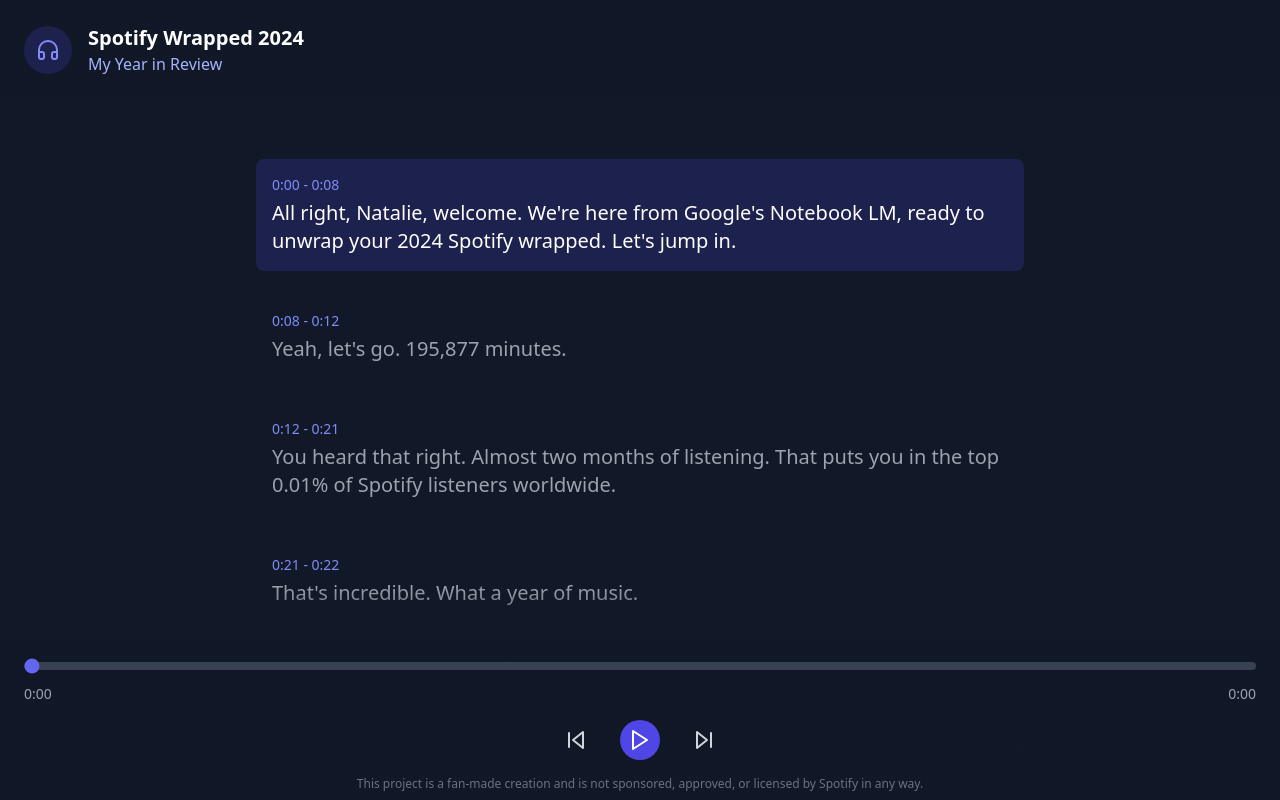
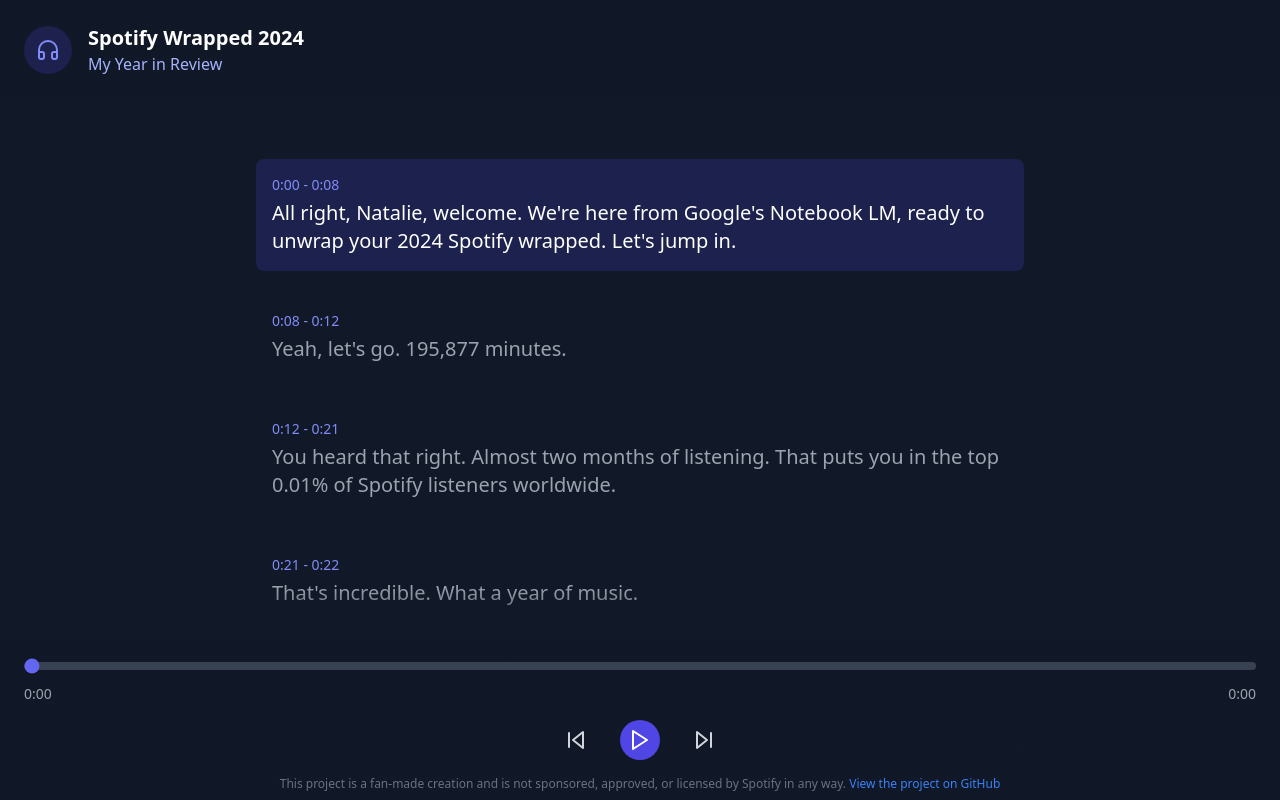
Before and after one commit to espeon/wrapped-viewer, a React (Vite) app: page / in a window 1280 px wide. Built offline with nearby package versions, Linux system fonts and the light colour scheme.

Commit message:
add gh link

```diff
--- a/src/components/AudioPlayer/PodcastPlayer.tsx
+++ b/src/components/AudioPlayer/PodcastPlayer.tsx
@@ -111,7 +111,7 @@ export function PodcastPlayer() {
           onSkipForward={handleSkipForward}
           onSkipBackward={handleSkipBackward}
         />
-        <div className="text-gray-500 text-xs text-center">This project is a fan-made creation and is not sponsored, approved, or licensed by Spotify in any way.</div>
+        <div className="text-gray-500 text-xs text-center">This project is a fan-made creation and is not sponsored, approved, or licensed by Spotify in any way. <a href='https://github.com/espeon/wrapped-viewer' className="text-blue-500">View the project on GitHub</a></div>
       </div>
 
       <audio ref={audioRef} src={AUDIO_URL} />
```
